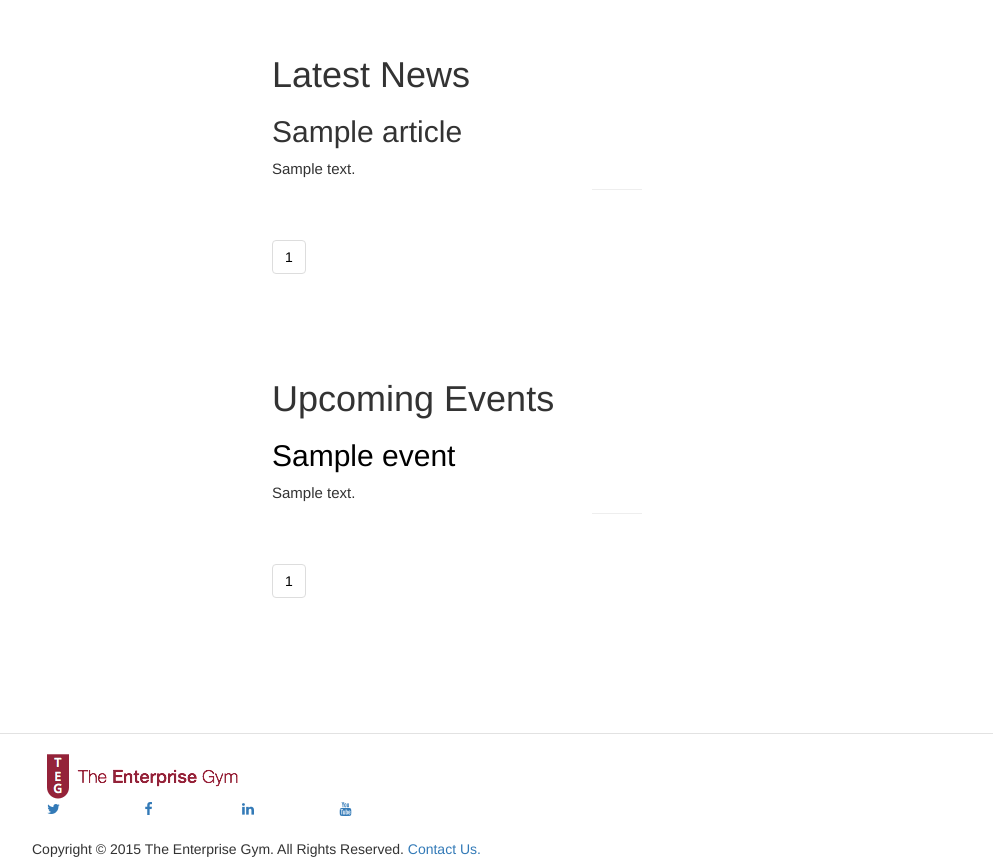
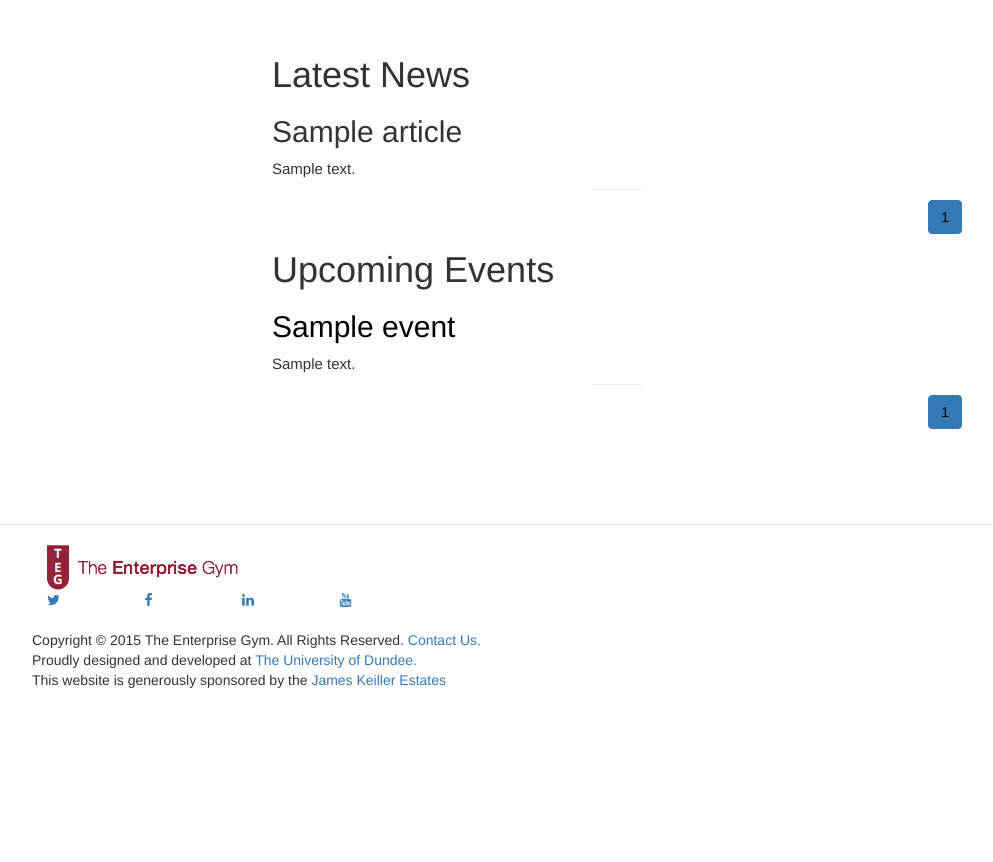
Before and after one commit to jslvtr/AC41004-Team-2, a Flask app: page / in a window 1280 px wide. Shown: the part 414-1276 px from the top of the page, without its empty margins (23-1016 px from the left). After the commit the page ends 1102 px from the top, so only its background shows below. Run offline with Flask 2, Linux system fonts and the light colour scheme; a database or web service that is not in the repository returns one stand-in record (values such as "Sample title"); parts of the project's set-up code (start-up, migrations or seed data) failed here and were passed over; some libraries are stand-ins or nearby versions.

Commit message:
Added pagination style and moved pagination to float right.

```diff
--- a/src/static/css/Override.css
+++ b/src/static/css/Override.css
@@ -10,6 +10,10 @@
 
 .navbar > div{
     margin-top: 5px;
+}
+
+.pagination {
+    margin: 0;
 }
 
 .navbar-brand {
--- a/src/static/js/paging.js
+++ b/src/static/js/paging.js
@@ -25,17 +25,24 @@
 		pagination.append("<ul class='pagination'></ul>");
 		pagination = $(pagination.find("ul"));
 
-		for (var i = 0; i < lis.size()/obj.max_on_one_page; i++)
-			pagination.append('<li><a onclick="$(\''+obj.selector.selector+'\').show_page('+i+')" >'+(i+1)+'</li>');
+		for (var i = 0; i < lis.size()/obj.max_on_one_page; i++) {
+		    if(i == 0) {
+			    pagination.append('<li class="active"><a onclick="$(\''+obj.selector.selector+'\').show_page('+i+', this)" >'+(i+1)+'</li>');
+			} else {
+			    pagination.append('<li><a onclick="$(\''+obj.selector.selector+'\').show_page('+i+', this)" >'+(i+1)+'</li>');
+			}
+		}
 	}
 
-	this.show_page= function(page)
+	this.show_page= function(page, object)
 	{
 		var lis = this.find(".pages ul").children("div");
 		for (var i = 0; i < lis.size(); i++)
 			if (lis[i].style["display"] != "none")
 				$(lis[i]).hide("fast");
+				$(object).parents('ul').children(".active").removeClass("active");
 		$(lis[page]).show("fast");
+		$(object).parent().addClass("active");
 	}
 }
 
--- a/src/templates/event.html
+++ b/src/templates/event.html
@@ -11,7 +11,7 @@
                     $("#register-symbol").addClass('glyphicon-remove');
                     $("#register-message").text('Unregister');
                     var currentDate = new Date();
-                    $("#registered-date").text('You registered on ' + currentDate.getDate() + '-' + currentDate.getMonth()+1 + '-' + currentDate.getFullYear());
+                    $("#registered-date").text('You registered on ' + currentDate.getDate() + '-' + (currentDate.getMonth()+1) + '-' + currentDate.getFullYear());
                } else {
                     $("#register-symbol").removeClass('glyphicon-remove');
                     $("#register-symbol").addClass('glyphicon-ok');
@@ -38,7 +38,7 @@
     {% if registered %}
         <span id="registered"><button type="button" class="btn btn-primary" onclick="register_event('{{ event._id }}', this)"><span class="glyphicon glyphicon-remove" id="register-symbol"></span> <span id="register-message">Unregister</span></button> <span id="registered-date">You registered on {{ registered.date }}</span></span>
     {% else %}
-        <span id="registered"><button type="button" class="btn btn-primary" onclick="register_event('{{ event._id }}', this)"><span class="glyphicon glyphicon-ok" id="register-symbol"></span> <span id="register-message">Register</span> <span id="registered-date"></span></button></span>
+        <span id="registered"><button type="button" class="btn btn-primary" onclick="register_event('{{ event._id }}', this)"><span class="glyphicon glyphicon-ok" id="register-symbol"></span> <span id="register-message">Register</span> </button> <span id="registered-date"></span></span>
     {% endif %}
     <div class="alert alert-danger" role="alert" id="errorMessage" style="display: none; margin: 15px 0;"><span class="glyphicon glyphicon-exclamation-sign"></span> We couldn't sign you up to this event. Sorry!</div>
 
--- a/src/templates/home.html
+++ b/src/templates/home.html
@@ -19,7 +19,7 @@
                 {% endfor %}
             </ul>
         </div>
-        <div class="pagination"></div>
+        <div class="pagination pull-right"></div>
     </div>
     <div id="events-panel">
         <h1>Upcoming Events</h1>
@@ -33,7 +33,7 @@
         {% endfor %}
             </ul>
         </div>
-        <div class="pagination"></div>
+        <div class="pagination pull-right"></div>
     </div>
     <!--To the right of these items a Calender?-->
 </div>
```
